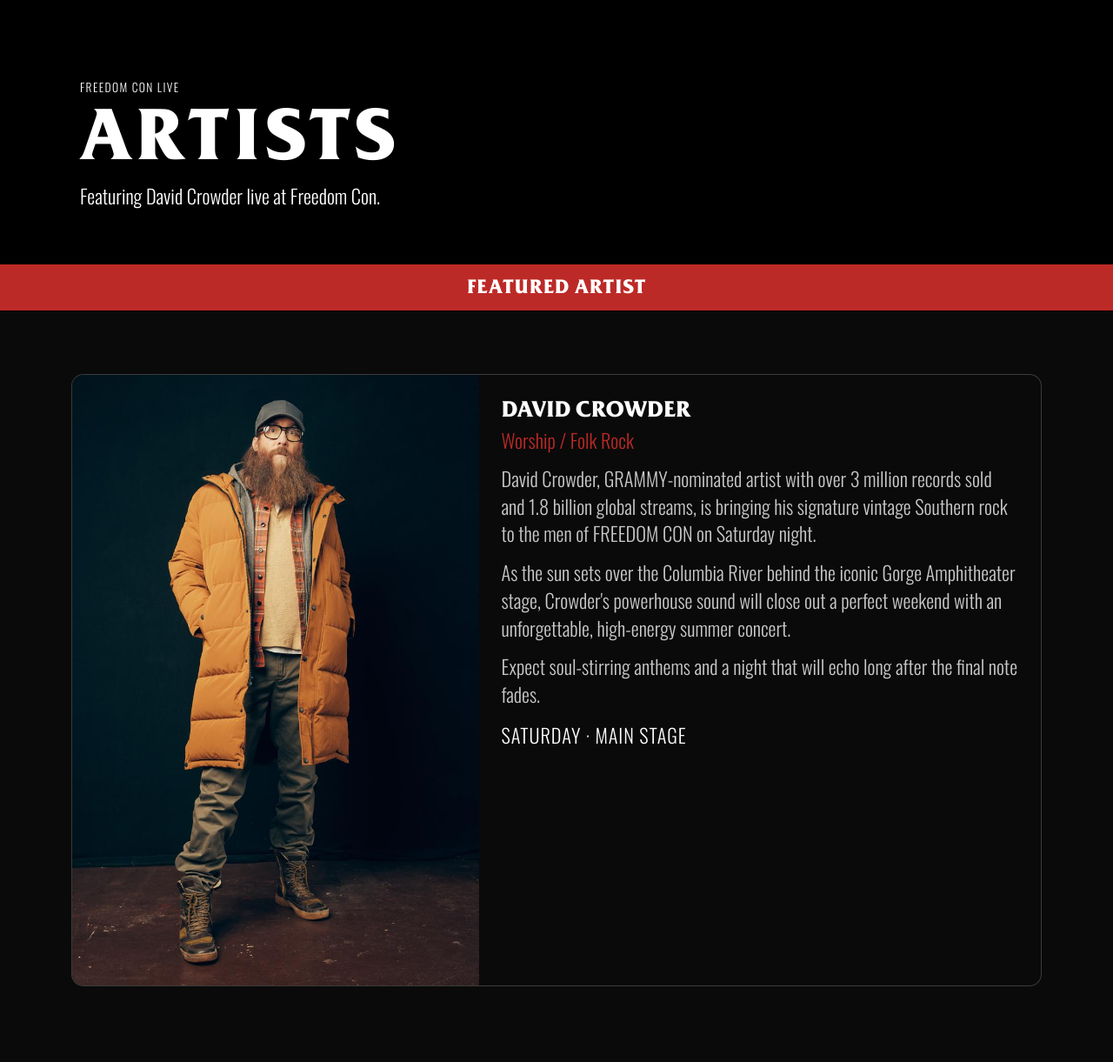
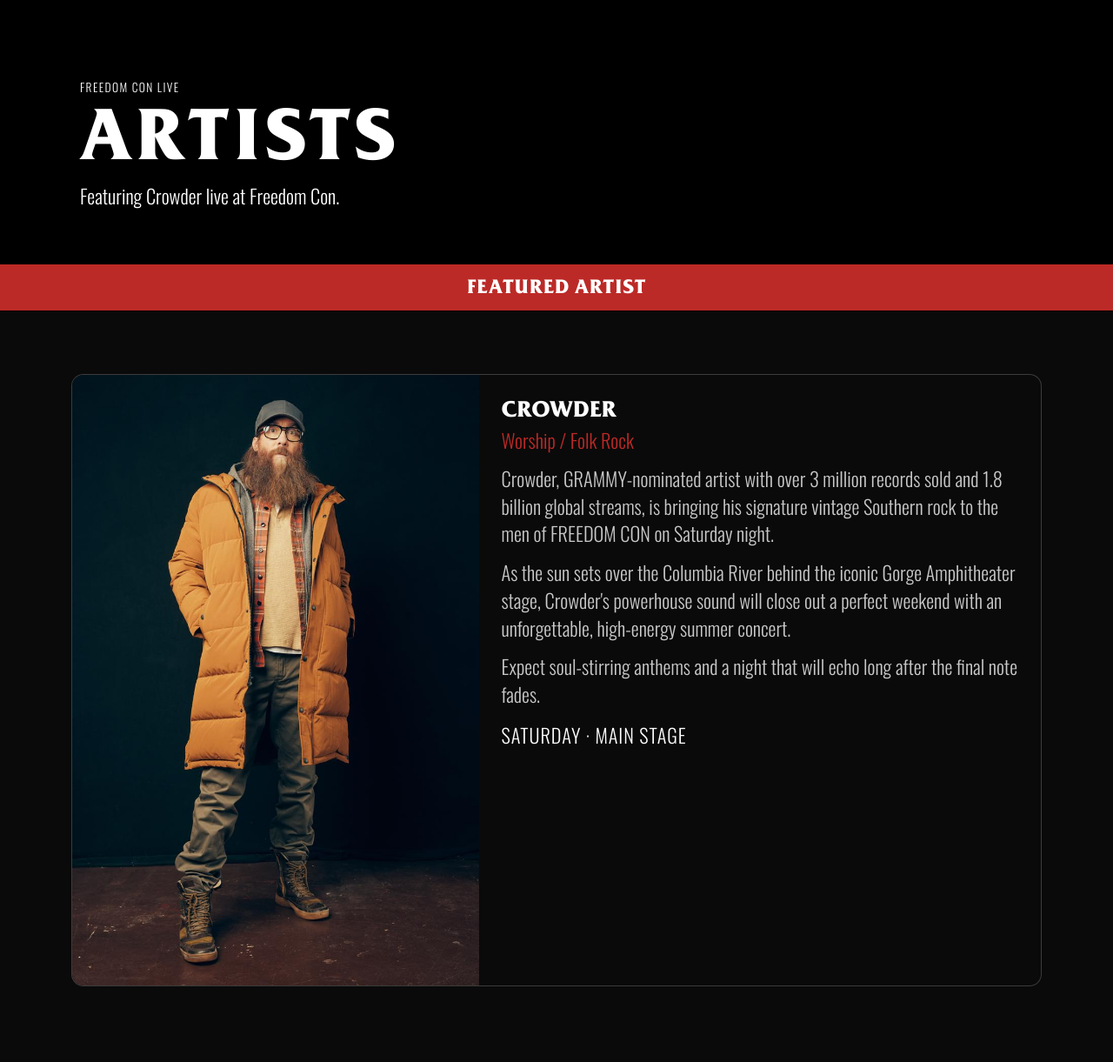
Before and after one commit to tylerthibault/freedomcon, a Flask app: page /artists in a window 1280 px wide. Shown: the part 75-1296 px from the top of the page at 87% size. Run offline with Flask 3, Linux system fonts and the light colour scheme; some libraries are stand-ins or nearby versions.

Commit message:
removed david from david crowder

```diff
--- a/src/controllers/routes.py
+++ b/src/controllers/routes.py
@@ -362,7 +362,7 @@ def tickets_page() -> str:
 
 @public_bp.get("/vision")
 def vision_page() -> str:
-	return redirect(url_for("public.landing"))
+	# return redirect(url_for("public.landing"))
 	return render_template(
 		"public/vision/index.html",
 		seo=build_seo(
@@ -375,7 +375,7 @@ def vision_page() -> str:
 
 @public_bp.get("/experience")
 def experience_page() -> str:
-	return redirect(url_for("public.landing"))
+	# return redirect(url_for("public.landing"))
 	return render_template(
 		"public/experience/index.html",
 		seo=build_seo(
--- a/src/data/artists.py
+++ b/src/data/artists.py
@@ -1,11 +1,11 @@
 artists = [
     {
-        "name": "David Crowder",
+        "name": "Crowder",
         "image": "img/conference_info/crowder.jpg",
         "hero_image_x": "63%",
         "hero_image_y": "0%",
         "genre": "Worship / Folk Rock",
-        "bio": """David Crowder, GRAMMY-nominated artist with over 3 million records sold and 1.8 billion global streams, is bringing his signature vintage Southern rock to the men of FREEDOM CON on Saturday night.
+        "bio": """Crowder, GRAMMY-nominated artist with over 3 million records sold and 1.8 billion global streams, is bringing his signature vintage Southern rock to the men of FREEDOM CON on Saturday night.
 
         As the sun sets over the Columbia River behind the iconic Gorge Amphitheater stage, Crowder's powerhouse sound will close out a perfect weekend with an unforgettable, high-energy summer concert.
 
--- a/src/static/css/components/landing-variant-12.css
+++ b/src/static/css/components/landing-variant-12.css
@@ -15,7 +15,6 @@ body {
     background: var(--fc-bg);
     color: var(--fc-ink);
     font-family: var(--font-oswald-light);
-    overflow-x: hidden;
 }
 
 body.landing12-no-scroll {
--- a/src/static/css/main.css
+++ b/src/static/css/main.css
@@ -59,13 +59,16 @@
 	}
 }
 
-html {
+html,
+body {
+	margin: 0;
+}
+
+.page-clip {
 	overflow-x: hidden;
 }
 
 body {
-	margin: 0;
-	overflow-x: hidden;
 	font-family: var(--font-primary);
 	font-weight: 300;
 	background: var(--color-bg);
--- a/src/templates/bases/public.html
+++ b/src/templates/bases/public.html
@@ -89,6 +89,7 @@
     {% include "components/navigation.html" %}
     {% endblock %}
 
+    <div class="page-clip">
     {% block content %}
     <p>Content Here</p>
     {% endblock %}
@@ -96,6 +97,7 @@
     {% block footer %}
     {% include "components/footer.html" %}
     {% endblock %}
+    </div>
 
     {% endblock %}
 
--- a/src/templates/public/artists/index.html
+++ b/src/templates/public/artists/index.html
@@ -13,7 +13,7 @@
 {% block content %}
 <main>
 	{% set featured_artist = artists[0] if artists and artists|length else None %}
-	{{ page_hero("Freedom Con Live", "Artists", "Featuring David Crowder live at Freedom Con.") }}
+	{{ page_hero("Freedom Con Live", "Artists", "Featuring Crowder live at Freedom Con.") }}
 
 	{{ slim_banner("Featured Artist") }}
 
--- a/src/templates/public/experience/index.html
+++ b/src/templates/public/experience/index.html
@@ -126,8 +126,6 @@
 					<li>Stronger Man Competitions</li>
 					<li>Stronger Boy Challenge Course</li>
 					<li>Live-Pod Studio</li>
-					<li>Danny Gokey worship</li>
-					<li>Stephen McKruiter</li>
 					<li>Dragon Killer House Band</li>
 					<li>World Premiere &mdash; Project ManCard Documentary</li>
 					<li>David Crowder Concert</li>
--- a/src/templates/public/landing/components/crowder.html
+++ b/src/templates/public/landing/components/crowder.html
@@ -1,4 +1,4 @@
-<section class="landing12-crowder" aria-label="Featured artist David Crowder" data-crowder-parallax>
+<section class="landing12-crowder" aria-label="Featured artist Crowder" data-crowder-parallax>
 	{% set crowder_audio_config = crowder_audio if crowder_audio is defined else {} %}
 	{% set crowder_audio_raw_src = crowder_audio_config.get('src', '') %}
 	{% if crowder_audio_raw_src and not crowder_audio_raw_src.startswith('http') %}
@@ -10,7 +10,6 @@
 	<div class="landing12-crowder__bg" data-crowder-parallax-bg aria-hidden="true"></div>
 	<div class="landing12-crowder__overlay">
 		<p class="landing12-crowder__eyebrow">Live at Freedom Con</p>
-		<h2 class="landing12-crowder__title">David</h2>
 		<h2 class="landing12-crowder__title">Crowder</h2>
 		<div class="landing12-crowder-audio" data-crowder-audio>
 			<button class="landing12-btn" type="button" data-crowder-audio-toggle aria-expanded="false" {% if not crowder_audio_src %}disabled{% endif %}>
```
